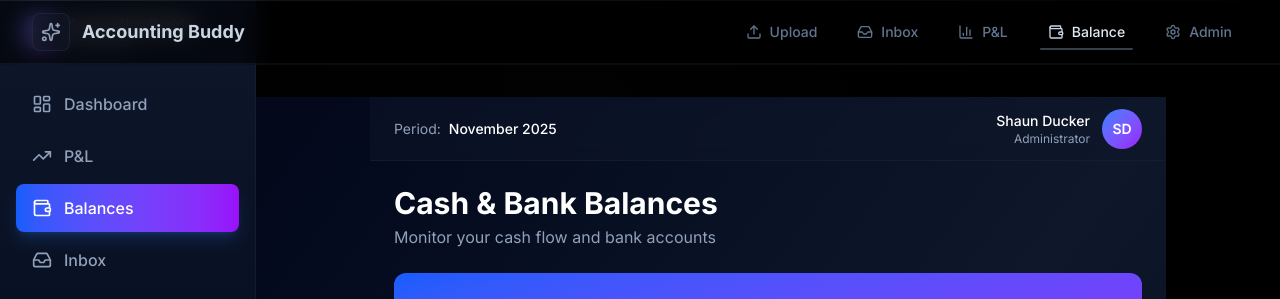
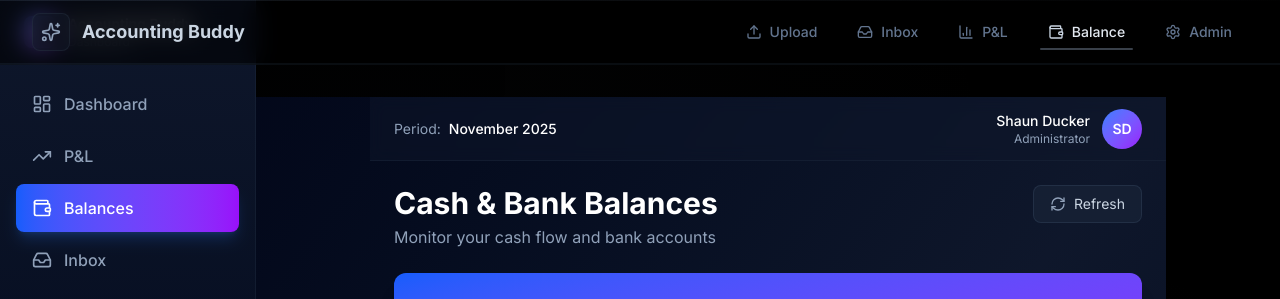
Before and after one commit to TOOL2U/AccountingBuddy, a Next.js app: page /balance in a window 1280 px wide. Shown: the top 299 px of the page. Built offline with nearby package versions, Linux system fonts and the light colour scheme; no server answers.

Commit message:
feat: add refresh button and live balance tracking with expense deductions

```diff
--- a/app/balance/page.tsx
+++ b/app/balance/page.tsx
@@ -2,11 +2,17 @@
 
 import { useEffect, useState } from 'react';
 import AdminShell from '@/components/layout/AdminShell';
-import { Wallet, TrendingUp, TrendingDown, Clock, AlertTriangle } from 'lucide-react';
+import { Wallet, TrendingUp, TrendingDown, Clock, AlertTriangle, RefreshCw } from 'lucide-react';
 
 interface Balance {
   bankName: string;
   balance: number;
+  uploadedBalance?: number;
+  uploadedDate?: string;
+  totalRevenue?: number;
+  totalExpense?: number;
+  transactionCount?: number;
+  variance?: number;
   timestamp?: string;
 }
 
@@ -15,39 +21,41 @@ export default function BalanceAnalyticsPage() {
   const [loading, setLoading] = useState(true);
   const [lastUpdated, setLastUpdated] = useState<string>('');
 
-  useEffect(() => {
-    async function fetchBalances() {
+  const fetchBalances = async () => {
+    setLoading(true);
     try {
-        const res = await fetch('/api/balance/get', {
+      // Use the running balance endpoint that tracks expenses
+      const res = await fetch('/api/balance/by-property', {
         method: 'POST',
         headers: { 'Content-Type': 'application/json' },
         body: JSON.stringify({})
       });
       const data = await res.json();
 
-        if (data.ok && data.allBalances) {
-          // Convert allBalances object to array, filtering out the header row
-          const balancesArray = Object.values(data.allBalances).filter(
-            (b: any) => b.bankName !== 'Bank Name ' && b.balance !== 'Balance'
-          ) as Balance[];
+      if (data.ok && data.propertyBalances) {
+        // Map propertyBalances to Balance format
+        const balancesArray = data.propertyBalances.map((pb: any) => ({
+          bankName: pb.property,
+          balance: pb.balance || pb.uploadedBalance, // Use current balance, fallback to uploaded
+          uploadedBalance: pb.uploadedBalance,
+          uploadedDate: pb.uploadedDate,
+          totalRevenue: pb.totalRevenue,
+          totalExpense: pb.totalExpense,
+          transactionCount: pb.transactionCount,
+          variance: pb.variance,
+          timestamp: pb.uploadedDate
+        }));
         setBalances(balancesArray);
-
-          // Find most recent timestamp
-          const timestamps = balancesArray
-            .map(b => b.timestamp)
-            .filter((t): t is string => !!t);
-          if (timestamps.length > 0) {
-            const latest = new Date(Math.max(...timestamps.map(t => new Date(t).getTime())));
-            setLastUpdated(latest.toLocaleString());
-          }
+        setLastUpdated(new Date().toLocaleString());
       }
     } catch (error) {
       console.error('Error fetching balances:', error);
     } finally {
       setLoading(false);
     }
-    }
+  };
 
+  useEffect(() => {
     fetchBalances();
   }, []);
 
@@ -59,6 +67,7 @@ export default function BalanceAnalyticsPage() {
     <AdminShell>
       <div className="space-y-6">
         {/* Page header */}
+        <div className="flex items-start justify-between">
           <div>
             <h1 className="text-3xl font-bold text-white">Cash & Bank Balances</h1>
             <p className="text-slate-400 mt-1">Monitor your cash flow and bank accounts</p>
@@ -68,6 +77,16 @@ export default function BalanceAnalyticsPage() {
                 Last updated: {lastUpdated}
               </p>
             )}
+          </div>
+          <button
+            onClick={fetchBalances}
+            disabled={loading}
+            className="flex items-center gap-2 px-4 py-2 bg-slate-800/50 hover:bg-slate-700/50 rounded-lg transition-colors disabled:opacity-50 border border-slate-700/50"
+            aria-label="Refresh balances"
+          >
+            <RefreshCw className={`w-4 h-4 text-slate-400 ${loading ? 'animate-spin' : ''}`} />
+            <span className="text-slate-300 text-sm">Refresh</span>
+          </button>
         </div>
 
         {/* Total Balance Card */}
@@ -171,6 +190,13 @@ export default function BalanceAnalyticsPage() {
                           Updated: {new Date(balance.timestamp).toLocaleDateString()}
                         </p>
                       )}
+                      {balance.transactionCount !== undefined && balance.transactionCount > 0 && (
+                        <p className="text-xs text-slate-400 mt-1">
+                          {balance.transactionCount} transaction{balance.transactionCount !== 1 ? 's' : ''}
+                          {balance.totalExpense! > 0 && ` • -฿${balance.totalExpense!.toLocaleString()} expenses`}
+                          {balance.totalRevenue! > 0 && ` • +฿${balance.totalRevenue!.toLocaleString()} revenue`}
+                        </p>
+                      )}
                     </div>
                   </div>
                   <div className="text-right">
```
Lines whose indentation alone changed are shown as unchanged.
